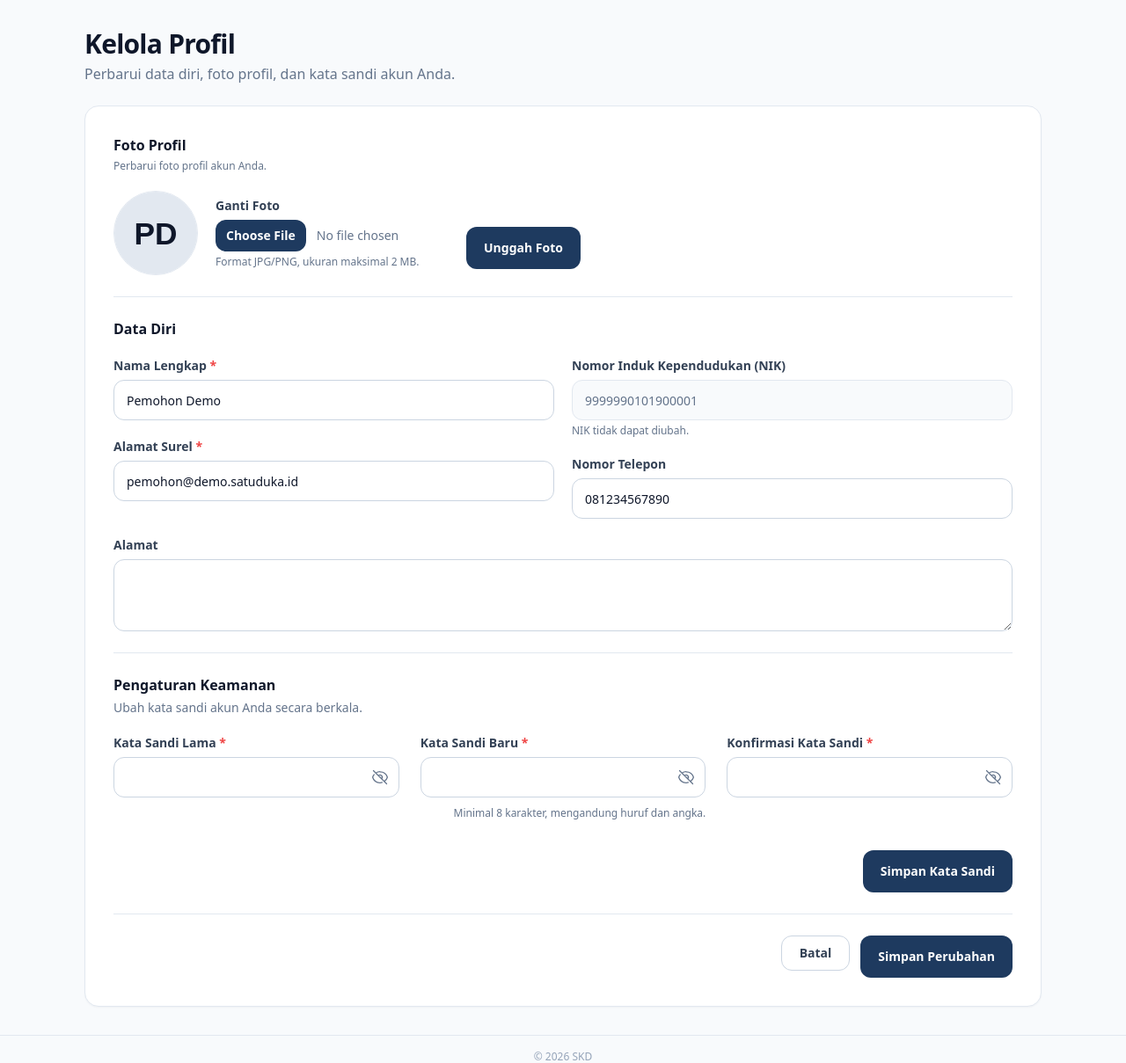
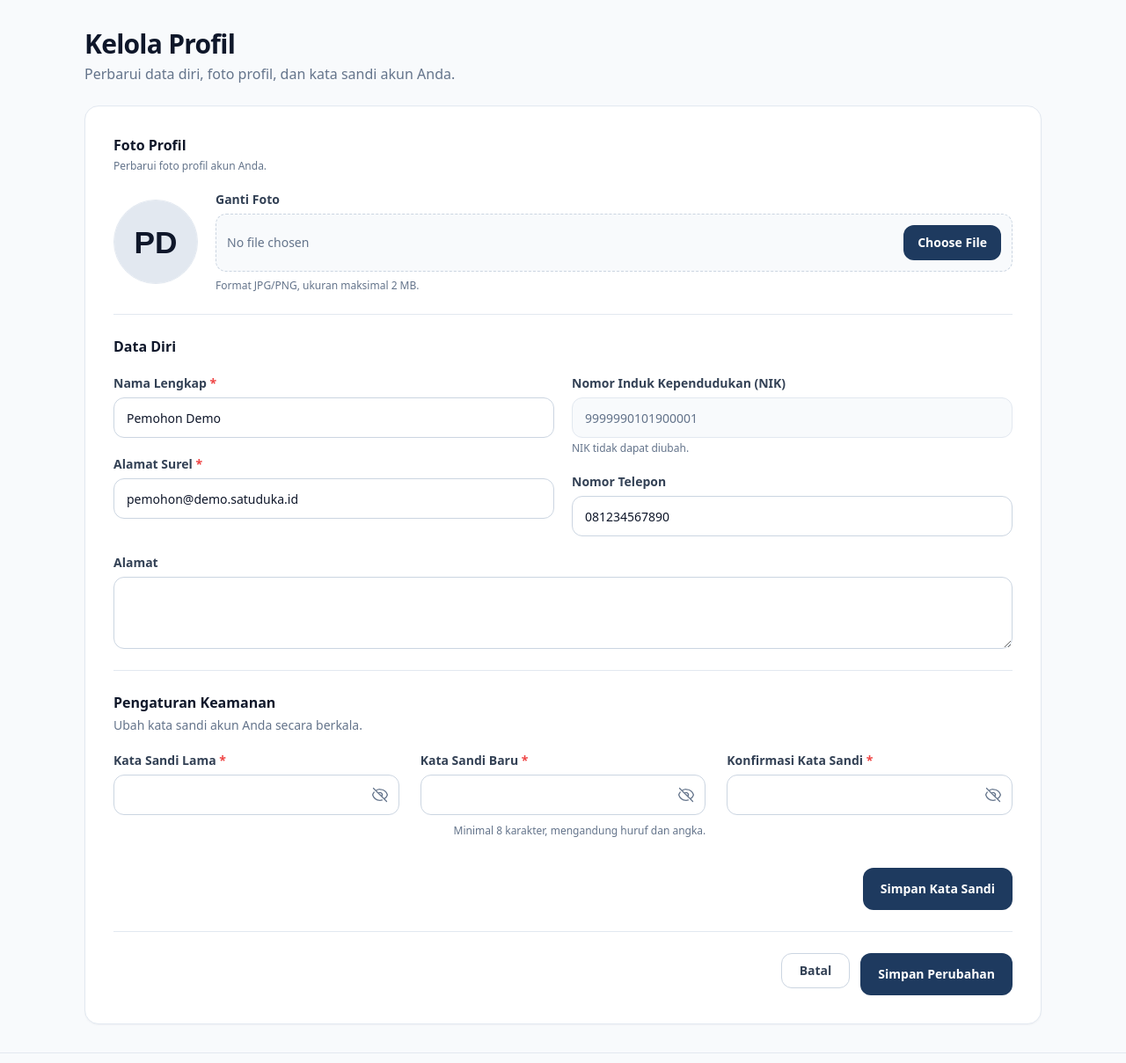
Before and after one commit to AgilePemdigi-2026/SatuDuka, a Laravel app: page /profil in a window 1280 px wide. Shown: the part 65-1274 px from the top of the page at 88% size. Run offline with Laravel 12, Linux system fonts and the light colour scheme; a user stored in the database is signed in; data comes from the database, SQL or seed files in the repository; style sheets or scripts are compiled from the project's sources; some web fonts are replaced.

Commit message:
Update profile photo upload to auto submit

```diff
--- a/resources/views/profil/tampilkan.blade.php
+++ b/resources/views/profil/tampilkan.blade.php
@@ -1,3 +1,4 @@
+
 @extends('tata_letak.utama')
 
 @section('judul', 'Kelola Profil')
@@ -33,37 +34,52 @@
                             method="POST"
                             action="{{ route('profil.foto') }}"
                             enctype="multipart/form-data"
-                            class="flex flex-wrap items-end gap-3"
+                            class="min-w-0 flex-1"
                         >
                             @csrf
 
-                            <div>
                             <label for="foto" class="mb-1.5 block text-sm font-semibold text-ink-soft">
                                 Ganti Foto
                             </label>
 
+                            <div class="flex items-center justify-between gap-3 rounded-xl border border-dashed border-line-strong bg-canvas p-3">
                                 <input
                                     id="foto"
                                     name="foto"
                                     type="file"
                                     accept=".jpg,.jpeg,.png,image/jpeg,image/png"
                                     required
-                                    class="block w-full text-sm text-muted file:mr-3 file:rounded-xl
-                                        file:border-0 file:bg-brand file:px-3 file:py-2
-                                        file:text-sm file:font-semibold file:text-white
-                                        hover:file:bg-brand-hover"
+                                    class="peer sr-only"
+                                    aria-label="Pilih foto profil"
+                                    onchange="
+                                        if (this.files.length > 0) {
+                                            this.form.querySelector('[data-nama-foto]').textContent =
+                                                this.files[0].name + ' — Mengunggah...';
+                                            this.form.requestSubmit();
+                                        }
+                                    "
                                 />
 
-                                <p class="mt-1 text-xs text-muted">
+                                <span
+                                    data-nama-foto
+                                    role="status"
+                                    aria-live="polite"
+                                    class="min-w-0 flex-1 truncate text-sm text-muted"
+                                >No file chosen</span>
+
+                                <label
+                                    for="foto"
+                                    class="inline-flex min-h-10 shrink-0 cursor-pointer items-center justify-center rounded-xl bg-brand px-4 py-2 text-sm font-semibold text-white transition hover:bg-brand-hover peer-focus-visible:ring-2 peer-focus-visible:ring-brand peer-focus-visible:ring-offset-2"
+                                >Choose File</label>
+                            </div>
+
+                            <p class="mt-2 text-xs text-muted">
                                 Format JPG/PNG, ukuran maksimal 2 MB.
                             </p>
 
                             @error('foto')
                                 <p class="mt-1 text-xs font-medium text-[#b91c1c]">{{ $message }}</p>
                             @enderror
-                            </div>
-
-                            <x-ui.button type="submit">Unggah Foto</x-ui.button>
                         </form>
                     </div>
                 </section>
```
Lines whose indentation alone changed are shown as unchanged.
